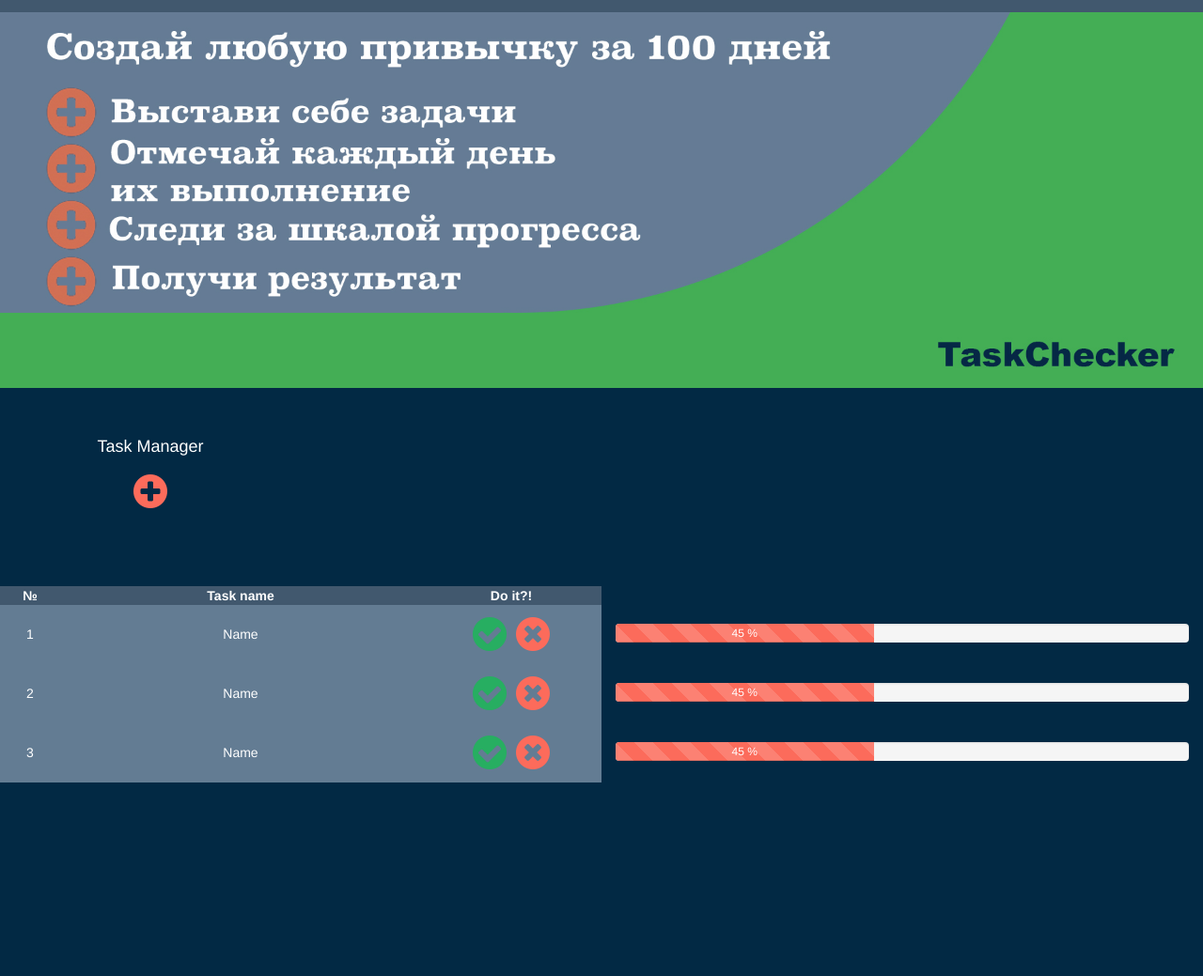
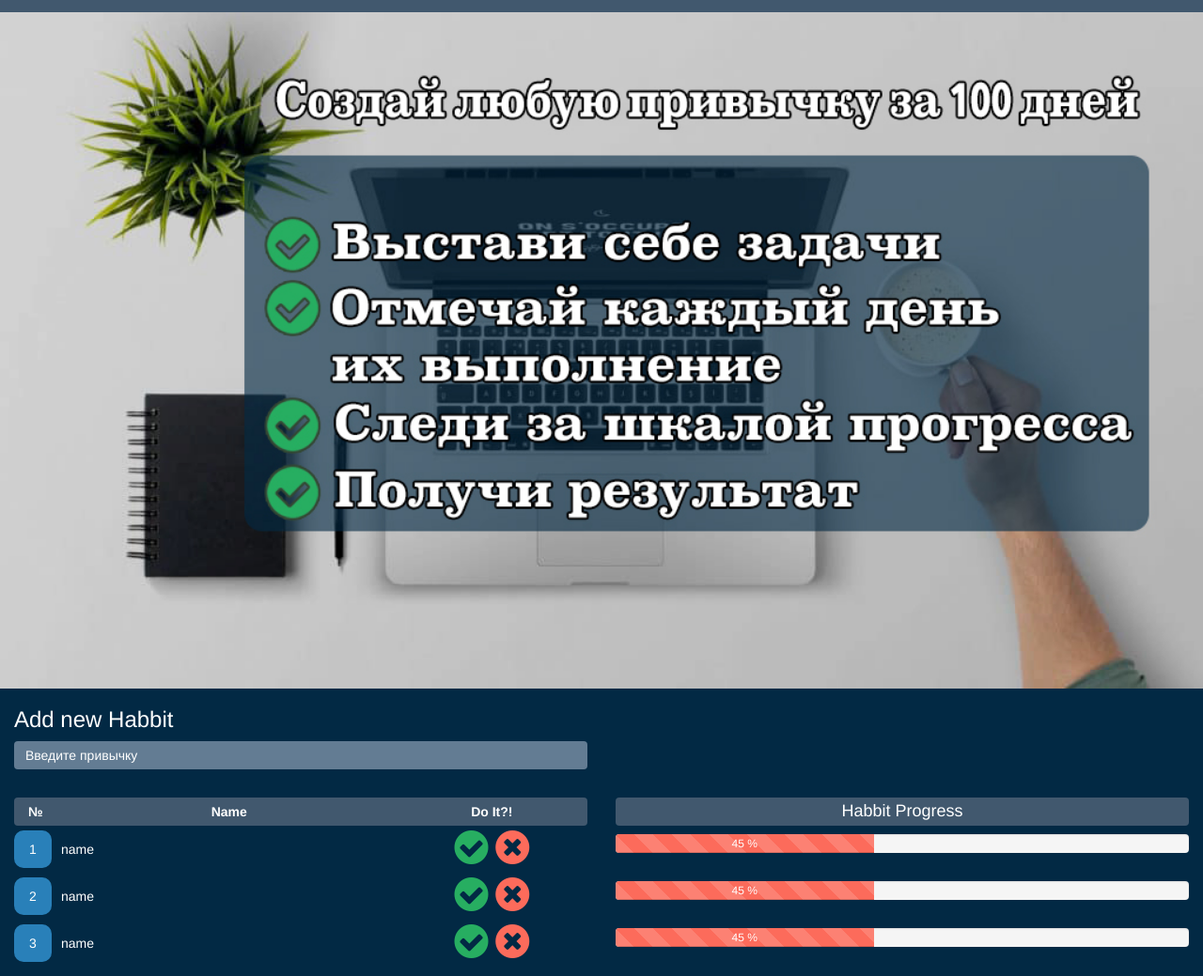
Before and after one commit to Groyreg/Task-Checker, a plain HTML site: page index.html in a window 1280 px wide. Shown: the part 37-1076 px from the top of the page at 94% size. Before the commit the page ends 890 px from the top, so only its background shows below. Drawn offline with nearby package versions, Linux system fonts and the light colour scheme.

Commit message:
new structure, new annotation banner, new habbit adder

```diff
--- a/css/mystyle.css
+++ b/css/mystyle.css
@@ -24,59 +24,82 @@ a {
 a:hover {
 	color: #022944;
 }
-/* Блок добавления таблицы */
-.table-header {
+
+/* Блок выставления привычек и организации списка (левая часть экрана) */
+.habbit {
+	margin: 0;
+}
+.habbit-adder {
+	background-color: #637c93;
+	border: none;
+	height: 30px;
+	width: 100%;
+	outline: none;
+	border-radius: 4px;
+}
+::-webkit-input-placeholder {color:#ffffff; padding-left: 10px;}
+::-moz-placeholder          {color:#ffffff; padding-left: 10px;}
+:-moz-placeholder           {color:#ffffff; padding-left: 10px;}
+:-ms-input-placeholder      {color:#ffffff; padding-left: 10px;}
+
+.habbit-view{
+	margin: 0;
+	margin-top: 30px;
+	width: 100%;
+}
+.habbit-tbl {
+	width: 100%;
+	height: 30px;
 	background-color: #41586E;
-
+	border-radius: 4px;
 }
-.task-name {
-	padding: 0;
+.habbit-tbl table {
+	width: 100%;
+	height: 30px;
+	vertical-align: middle;
 }
-.task-viewer {
-	clear: both;
-	margin-top: 50px;
-}
-.task-manager {
-	font-size: 18px;
+th.tbl-header-name, th.tbl-header-btn {
 	text-align: center;
 }
-.button-add {
-	display: flex;
-	flex-direction: row;
-	justify-content: center;
+ol{
+counter-reset: myCounter;
 }
-.task-button-add button {
-	margin-bottom:  30px;
+li{
+list-style: none;
 }
-td {
-	background-color: #637c93;
+li:before {
+counter-increment: myCounter;
+content:counter(myCounter);
+color: white;
+background: #2980B9;
+display: inline-block;
+text-align: center;
+margin: 5px 10px;
+margin-left: -40px;
+line-height: 40px;
+width: 40px;
+height: 40px;
+border-radius: 10px;
 }
-table {
-	width: 100%;
-}
-table .table-number {
-	width: 10%;
-	text-align: center;
-
-}
-table .table-name {
-	width: 60%;
+.habbit-tbl-btn {
+	height: 50px;
+	float: right;
 	text-align: center;
 }
-table .table-buttons {
-	width: 30%;
+
+
+/* Блок прогресса */
+.habbit-progress{
+	margin-top: 116px;
+	width: 100%;
+	height: 30px;
+	background-color: #41586E;
+	border-radius: 4px;
 	text-align: center;
 }
-table .table-text {
-	text-align: center;
+.habbit-progress h4{
+	padding-top: 5px;
 }
-.task-do-it {
-	display: flex;
-	flex-direction: row;
-	justify-content: center;
-}
-
-/* Блок прогресса */
 .stub {
 	height: 18px;
 }
@@ -85,11 +108,15 @@ table .table-text {
 	padding-top: 50px;
 }
 .progress-check {
-	margin-top: 20px;
+	margin-top: 9px;
 }
-.progress {
-	margin-top: 20px;
-	margin-bottom: 43px;
+.wrapper {
+	height: 50px;
+}
+.wrapper-mob {
+	margin-top: -35px;
+	margin-left: 15px;
+
 }
 .table-progress {
 	height: 63px;
@@ -105,7 +132,7 @@ table .table-text {
 	color: #fc6b5b;
 	border: 0;
 	padding: 0;
-	margin: 3px;
+	margin: 2px;
 	outline: none;
 }
 .btn-circle:hover, .btn-circle:active, .btn-circle:focus {
--- /dev/null
+++ b/css/mystyletest.css
@@ -0,0 +1,59 @@
+.habbit {
+	margin: 0;
+}
+.habbit-adder {
+	background-color: #637c93;
+	border: none;
+	height: 30px;
+	width: 100%;
+	outline: none;
+	border-radius: 3px;
+}
+::-webkit-input-placeholder {color:#ffffff; padding-left: 10px;}
+::-moz-placeholder          {color:#ffffff; padding-left: 10px;}
+:-moz-placeholder           {color:#ffffff; padding-left: 10px;}
+:-ms-input-placeholder      {color:#ffffff; padding-left: 10px;}
+
+.habbit-view{
+	margin: 0;
+	margin-top: 30px;
+	width: 100%;
+}
+.habbit-tbl {
+	width: 100%;
+	height: 30px;
+	background-color: #41586E;
+	border-radius: 3px;
+}
+.habbit-tbl table {
+	height: 30px;
+	vertical-align: middle;
+}
+th.tbl-header-name, th.tbl-header-btn {
+	text-align: center;
+}
+ol{
+counter-reset: myCounter;
+}
+li{
+list-style: none;
+}
+li:before {
+counter-increment: myCounter;
+content:counter(myCounter);
+color: white;
+background: #2980B9;
+display: inline-block;
+text-align: center;
+margin: 5px 10px;
+margin-left: -40px;
+line-height: 40px;
+width: 40px;
+height: 40px;
+border-radius: 10px;
+}
+.habbit-tbl-btn {
+	height: 50px;
+	float: right;
+	text-align: center;
+}
--- a/index.html
+++ b/index.html
@@ -5,13 +5,16 @@
     <meta http-equiv="X-UA-Compatible" content="IE=edge">
     <meta name="viewport" content="width=device-width, initial-scale=1">
 
-    <title>TaskChecker</title>
+    <title>HabbitChecker</title>
 
     <link href="css/bootstrap.css" rel="stylesheet">
     <link rel="stylesheet" href="css/font-awesome.min.css">
     <link rel="stylesheet" href="css/mystyle.css">
+
+    <script src='http://code.jquery.com/jquery-3.2.1.js'></script>
+    <script src="js/bootstrap.js"></script>
+    <script src="js/scripts.js"></script>
   </head>
-
   <body>
     <main>
       <!-- Блок Header -->
@@ -19,164 +22,110 @@
         <div class="logo">
           <a href="index.html" class="navbar-brand">TaskChecker <i class="logo fa fa-thumb-tack" aria-hidden="true"></i></a>
         </div>
-
       </header>
       <!-- Блок аннотации  -->
       <section class="annotation">
         <figure class="banner">
-          <img src="img/banner.jpg" width="100%" alt="banner">
+          <img src="img/banner4.jpg" width="100%" alt="banner">
         </figure>
       </section>
-      <!-- Блок добавления таблицы вид mobile -->
-      <section class="task-viewer">
-          <div class="task-button-add col-xs-12 visible-xs">
-            <div class="task-manager">
-              <p>Task Manager</p>
+      <section class="habbit row col-xs-12 col-sm-6">
+        <div class="habbit-add">
+          <h3>Add new Habbit</h3>
+          <input type="text" class="habbit-adder" placeholder="Введите привычку">
         </div>
-            <div class="button-add">
-              <button id="add-task-mobile" class="btn btn-add" type="submit" onclick="addNewTask()">Add new task</button>
-            </div>
-          </div>
-          <!-- Блок добавления таблицы вид desktop -->
-          <div class="task-button-add col-sm-3 hidden-xs">
-            <div class="task-manager">
-              <p>Task Manager</p>
-            </div>
-            <div class="button-add">
-              <button id="add-task-desktop" class="btn-circle" type="submit" onclick="addNewTask()"><i class="fa fa-plus-circle fa-3x" aria-hidden="true"></i></button>
-            </div>
-          </div>
-          <!-- Блок таблицы вид mobile -->
-          <div class="task-name col-xs-12 visible-xs">
-            <table id="task-table-mobile" class="tbl-first-mobile">
-              <div>
-                <th class="table-number table-header"> № </th>
-                <th class="table-name table-header">Task name</th>
-                <th class="table-buttons table-header">Do it?!</th>
-               </div>
+        <div class="habbit-view row">
+          <div class="habbit-tbl">
+            <table>
               <tr>
-                <td class="table-text"></td>
-                <td class="table-text" contenteditable="true">Name</td>
-                <td class="table-buttons">
-                  <button class="btn-circle btn-yes btn-y-m" type="submit"><i class="fa fa-check-circle fa-3x" aria-hidden="true"></i></button>
-                  <button class="btn-circle btn-no btn-n-m" type="submit"><i class="fa fa-times-circle fa-3x" aria-hidden="true"></i></button>
-                </td>
-              </tr>
-              <tr>
-                <td class="table-text"></td>
-                <td class="table-text" contenteditable="true">Name</td>
-                <td class="table-buttons">
-                  <button class="btn-circle btn-yes btn-y-m" type="submit"><i class="fa fa-check-circle fa-3x" aria-hidden="true"></i></button>
-                  <button class="btn-circle btn-no btn-n-m" type="submit"><i class="fa fa-times-circle fa-3x" aria-hidden="true"></i></button>
-                </td>
-              </tr>
-              <tr>
-                <td class="table-text"></td>
-                <td class="table-text" contenteditable="true">Name</td>
-                <td class="table-buttons">
-                  <button class="btn-circle btn-yes btn-y-m" type="submit"><i class="fa fa-check-circle fa-3x" aria-hidden="true"></i></button>
-                  <button class="btn-circle btn-no btn-n-m" type="submit"><i class="fa fa-times-circle fa-3x" aria-hidden="true"></i></button>
-                </td>
+                <th class="tbl-header-num col-xs-1">№</th>
+                <th class="tbl-header-name col-xs-7">Name</th>
+                <th class="tbl-header-btn col-xs-4">Do It?!</th>
               </tr>
             </table>
           </div>
-      </section>
-      <!-- Блок прогресса вид mobile -->
-      <!-- Блок таблицы 2 вид mobile -->
-      <section class="task-progress visible-xs">
-        <div class="task-name col-xs-2">
-            <table id="task-table-progress-mobile" class="tbl-second-mobile">
-              <div>
-                <th class="table-number table-header"> № </th>
+          <div class="tbl-bottom">
+            <div class="habbit-tbl-list row col-xs-7">
+              <ol>
+                <li class="tbl-habbit-name">name</li>
+                <li class="tbl-habbit-name">name</li>
+                <li class="tbl-habbit-name">name</li>
+              </ol>
             </div>
-              <tr>
-                <td class="table-text table-progress"></td>
-              </tr>
-              <tr>
-                <td class="table-text table-progress"></td>
-              </tr>
-              <tr>
-                <td class="table-text table-progress"></td>
-              </tr>
-            </table>
+            <div class="habbit-tbl-btn container col-xs-4">
+              <button class="btn-circle btn-yes btn-y-m" type="submit"><i class="fa fa-check-circle fa-3x" aria-hidden="true"></i></button>
+              <button class="btn-circle btn-no btn-n-m" type="submit"><i class="fa fa-times-circle fa-3x" aria-hidden="true"></i></button>
             </div>
-          <!-- Прогресс бар вид mobile -->
-          <div id="progress-bar-mobile" class="progress-check col-xs-10">
-           <div class="progress">
-              <div class="progress-bar progress-bar-striped active pgb-m" role="progressbar" aria-valuenow="45" aria-valuemin="0" aria-valuemax="100" style="width: 45%">
-                 45 %
+            <div class="habbit-tbl-btn container col-xs-4">
+              <button class="btn-circle btn-yes btn-y-m" type="submit"><i class="fa fa-check-circle fa-3x" aria-hidden="true"></i></button>
+              <button class="btn-circle btn-no btn-n-m" type="submit"><i class="fa fa-times-circle fa-3x" aria-hidden="true"></i></button>
+            </div>
+            <div class="habbit-tbl-btn container col-xs-4">
+              <button class="btn-circle btn-yes btn-y-m" type="submit"><i class="fa fa-check-circle fa-3x" aria-hidden="true"></i></button>
+              <button class="btn-circle btn-no btn-n-m" type="submit"><i class="fa fa-times-circle fa-3x" aria-hidden="true"></i></button>
             </div>
           </div>
-            <div class="progress">
-              <div class="progress-bar progress-bar-striped active pgb-m" role="progressbar" aria-valuenow="45" aria-valuemin="0" aria-valuemax="100" style="width: 45%">
-                 45 %
         </div>
+      </section>
+      <section class="pgrbar col-xs-12 col-sm-6">
+        <div class="habbit-progress">
+          <h4>Habbit Progress</h4>
         </div>
+        <div class="progress-check-mob visible-xs">
+          <ol>
+            <li>
+              <div class="wrapper-mob">
                 <div class="progress">
                   <div class="progress-bar progress-bar-striped active pgb-m" role="progressbar" aria-valuenow="45" aria-valuemin="0" aria-valuemax="100" style="width: 45%">
                      45 %
                   </div>
                 </div>
               </div>
-      </section>
-      <!-- Блок прогресса вид desktop -->
-      <!-- Блок таблицы 2 вид desktop -->
-      <section class="task-progress hidden-xs">
-        <div class="task-name col-sm-6">
-            <table id="task-table-progress-desktop" class="tbl-second-desktop">
-              <div>
-                <th class="table-number table-header"> № </th>
-                <th class="table-name table-header">Task name</th>
-                <th class="table-buttons table-header">Do it?!</th>
-               </div>
-              <tr>
-                <td class="table-text table-progress"></td>
-                <td class="table-text table-progress" contenteditable="true">Name</td>
-                <td class="table-buttons">
-                  <button class="btn-circle btn-yes" type="submit"><i class="fa fa-check-circle fa-3x" aria-hidden="true"></i></button>
-                  <button class="btn-circle btn-no" type="submit"><i class="fa fa-times-circle fa-3x" aria-hidden="true"></i></button>
-                </td>
-              </tr>
-               <tr>
-                <td class="table-text table-progress"></td>
-                <td class="table-text table-progress" contenteditable="true">Name</td>
-                <td class="table-buttons">
-                  <button class="btn-circle btn-yes" type="submit"><i class="fa fa-check-circle fa-3x" aria-hidden="true"></i></button>
-                  <button class="btn-circle btn-no" type="submit"><i class="fa fa-times-circle fa-3x" aria-hidden="true"></i></button>
-                </td>
-              </tr>
-               <tr>
-                <td class="table-text table-progress"></td>
-                <td class="table-text table-progress" contenteditable="true">Name</td>
-                <td class="table-buttons">
-                  <button class="btn-circle btn-yes" type="submit"><i class="fa fa-check-circle fa-3x" aria-hidden="true"></i></button>
-                  <button class="btn-circle btn-no" type="submit"><i class="fa fa-times-circle fa-3x" aria-hidden="true"></i></button>
-                </td>
-              </tr>
-            </table>
-          </div>
-          <!-- Прогресс бар вид desktop -->
-          <div id="progress-bar-desktop" class="progress-check col-sm-6">
+            </li>
+            <li>
+              <div class="wrapper-mob">
                 <div class="progress">
-              <div class="progress-bar progress-bar-striped active" role="progressbar" aria-valuenow="45" aria-valuemin="0" aria-valuemax="100" style="width: 45%">
+                  <div class="progress-bar progress-bar-striped active pgb-m" role="progressbar" aria-valuenow="45" aria-valuemin="0" aria-valuemax="100" style="width: 45%">
                      45 %
                   </div>
                 </div>
+              </div>
+            </li>
+            <li>
+              <div class="wrapper-mob">
                 <div class="progress">
-              <div class="progress-bar progress-bar-striped active" role="progressbar" aria-valuenow="45" aria-valuemin="0" aria-valuemax="100" style="width: 45%">
+                  <div class="progress-bar progress-bar-striped active pgb-m" role="progressbar" aria-valuenow="45" aria-valuemin="0" aria-valuemax="100" style="width: 45%">
                      45 %
                   </div>
                 </div>
+              </div>
+            </li>
+          </ol>
+        </div>
+        <div class="progress-check hidden-xs">
+          <div class="wrapper">
             <div class="progress">
-              <div class="progress-bar progress-bar-striped active" role="progressbar" aria-valuenow="45" aria-valuemin="0" aria-valuemax="100" style="width: 45%">
+              <div class="progress-bar progress-bar-striped active pgb-m" role="progressbar" aria-valuenow="45" aria-valuemin="0" aria-valuemax="100" style="width: 45%">
                  45 %
+              </div>
+            </div>
+          </div>
+          <div class="wrapper">
+            <div class="progress">
+              <div class="progress-bar progress-bar-striped active pgb-m" role="progressbar" aria-valuenow="45" aria-valuemin="0" aria-valuemax="100" style="width: 45%">
+                 45 %
+              </div>
+            </div>
+          </div>
+          <div class="wrapper">
+            <div class="progress">
+              <div class="progress-bar progress-bar-striped active pgb-m" role="progressbar" aria-valuenow="45" aria-valuemin="0" aria-valuemax="100" style="width: 45%">
+                 45 %
+              </div>
             </div>
           </div>
         </div>
       </section>
     </main>
-    <script src='http://code.jquery.com/jquery-3.2.1.js'></script>
-    <script src="js/bootstrap.js"></script>
-    <script src="js/scripts.js"></script>
   </body>
 </html>
--- a/js/scripts.js
+++ b/js/scripts.js
@@ -42,6 +42,8 @@ $('.tbl-second-desktop tbody tr').each(function(l) {
   });
 
 
+
+
 function addNewTask() {
 
 // Добавление новых строк таблиц для mobile и desktop
@@ -74,9 +76,6 @@ function addNewTask() {
       var number2Des = l++;
   $(this).find('td:first').text(number2Des);
   });
-
-  console.log(allButtonYesMobile);
-  console.log(allProgressBarsMobile);
 }
 
 // Вызов функций по нажатию на заданные кнопки
```
Also changed, not shown: js/mysctipt.js (+23 -0 lines), img/banner3.jpg (added), img/banner4.jpg (added). Lines whose indentation alone changed are shown as unchanged.
